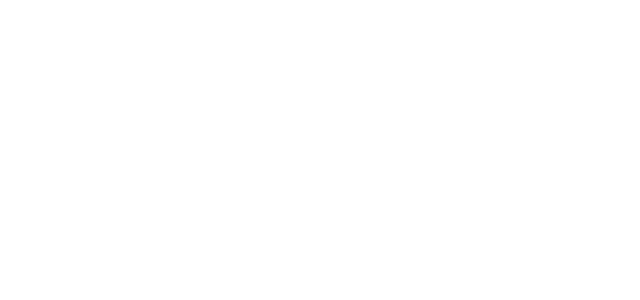
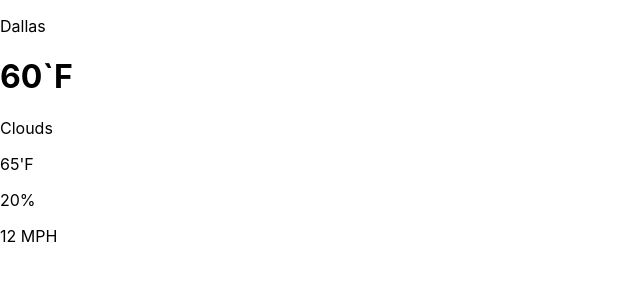
Before and after one commit to Chrstphr9/Weather_App, a React (Create React App) app: page / in a window 1280 px wide. Shown: the top 300 px of the page, without its empty margins (0-640 px from the left). Built offline with nearby package versions, Linux system fonts and the light colour scheme.

Commit message:
writing up he jsx

```diff
--- a/src/App.js
+++ b/src/App.js
@@ -6,9 +6,32 @@
   const url =`https://api.openweathermap.org/data/2.5/weather?lat={lat}&lon={lon}&appid=7b47420e7952bbe306d64d5fdd598584`
 
   return (
-    <>
-
-    </>
+    <div className="app">
+      <div className="container">
+        <div className="top">
+          <div className="location">
+            <p>Dallas</p>
+          </div>
+          <div className="temp">
+            <h1>60`F</h1>
+          </div>
+          <div className="description">
+            <p>Clouds</p>
+          </div>
+        </div>
+        <div className="bottom">
+          <div className="feels">
+            <p>65'F</p>
+          </div>
+          <div className="humidity">
+            <p>20%</p>
+          </div>
+          <div className="wind">
+            12 MPH
+          </div>
+        </div>
+      </div>
+    </div>
   );
 }
 
```
